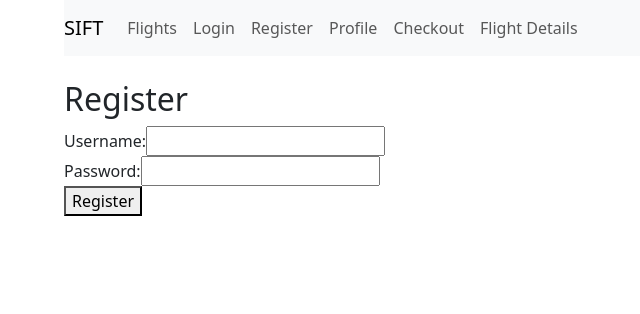
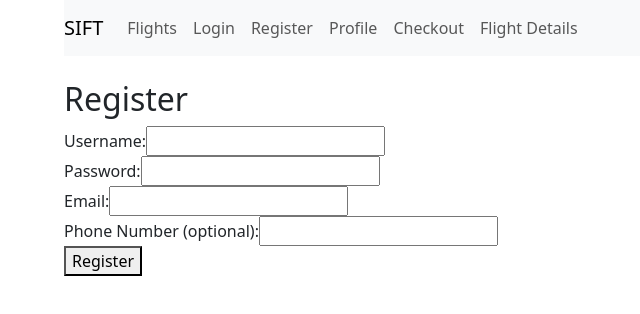
Before and after one commit to Rawwu/CSCE-Capstone-I-Group-20, a React (Create React App) app in the folder client/: page /register in a window 1280 px wide. Shown: the top 314 px of the page, without its empty margins (18-658 px from the left). Built offline with nearby package versions, Linux system fonts and the light colour scheme; what aws-amplify would draw is missing.

Commit message:
Update Register.js
Updated registration code to register users using AWS cognito and Amplify

```diff
--- a/client/src/views/Register.js
+++ b/client/src/views/Register.js
@@ -1,69 +1,48 @@
 import React, { useState } from 'react';
+import { Auth } from 'aws-amplify';
 
-// Add registration functionality here
 const Register = () => {
   const [username, setUsername] = useState('');
   const [password, setPassword] = useState('');
+  const [email, setEmail] = useState('');
+  const [phoneNumber, setPhoneNumber] = useState('');
   const [error, setError] = useState(null);
+  const [confirmationCode, setConfirmationCode] = useState('');
+  const [step, setStep] = useState(1);
 
   const handleRegister = async (e) => {
     e.preventDefault();
 
-        //Validating input
-        try
-        {
-            if(!username || !password)
-            {
-                setError('Username and password are requried for registration');
-                return;
+    try {
+      const signUpResponse = await Auth.signUp({
+        username,
+        password,
+        attributes: {
+          email,
+          phone_number: phoneNumber,  // Optional
+        },
+      });
+      console.log(signUpResponse);
+      setStep(2); // Move to confirmation step
+    } catch (error) {
+      setError(error.message);
+      console.error('Error registering:', error);
     }
+  };
 
-            let request;
-            try
-            {
-            //sending the request to the server side
-                request = await fetch('Sift/server/routes/register', {
-                method: 'POST',
-                headers:
-                {
-                    'Content-Type': 'application/json',
-                },
-                body: JSON.stringify({username,password})
-                });
-                //loging request
-                console.log('Request', request);
+  const handleConfirmSignUp = async () => {
+    try {
+      await Auth.confirmSignUp(username, confirmationCode);
+      alert('User confirmed!');
+    } catch (error) {
+      setError(error.message);
+      console.error('Error confirming sign-up:', error);
     }
-
-            //Sending error if sent request has error
-            catch (error)
-            {
-                console.error('Error sending request', error);
-                setError('Unexpected error occured');
-                return;
-            }
-
-             //checking if the request was successful
-            if(request && request.ok)
-            {
-                console.log('Registration successful');
-            }
-
-            //sending errors if request comes back unsuccessful
-            else
-            {
-                const data = await request.json();
-                setError(data.message || 'Registration unsuccessful')
-            }
-
-        }
-        catch (error)
-        {
-            console.error('Registering error', error);
-            setError('Unexpected error occurred');
-        }
-    }
+  };
 
   return (
+    <div>
+      {step === 1 && (
         <div>
           <h2>Register</h2>
           <form onSubmit={handleRegister}>
@@ -85,8 +64,42 @@ const Register = () => {
                 onChange={(e) => setPassword(e.target.value)}
               />
             </div>
+            <div>
+              <label htmlFor="email">Email:</label>
+              <input
+                type="email"
+                id="email"
+                value={email}
+                onChange={(e) => setEmail(e.target.value)}
+              />
+            </div>
+            <div>
+              <label htmlFor="phoneNumber">Phone Number (optional):</label>
+              <input
+                type="tel"
+                id="phoneNumber"
+                value={phoneNumber}
+                onChange={(e) => setPhoneNumber(e.target.value)}
+              />
+            </div>
             <button type="submit">Register</button>
           </form>
+          {error && <p>{error}</p>}
+        </div>
+      )}
+
+      {step === 2 && (
+        <div>
+          <h2>Confirm Registration</h2>
+          <input
+            type="text"
+            value={confirmationCode}
+            onChange={(e) => setConfirmationCode(e.target.value)}
+            placeholder="Enter confirmation code"
+          />
+          <button onClick={handleConfirmSignUp}>Confirm</button>
+        </div>
+      )}
     </div>
   );
 };
```
Lines whose indentation alone changed are shown as unchanged.
